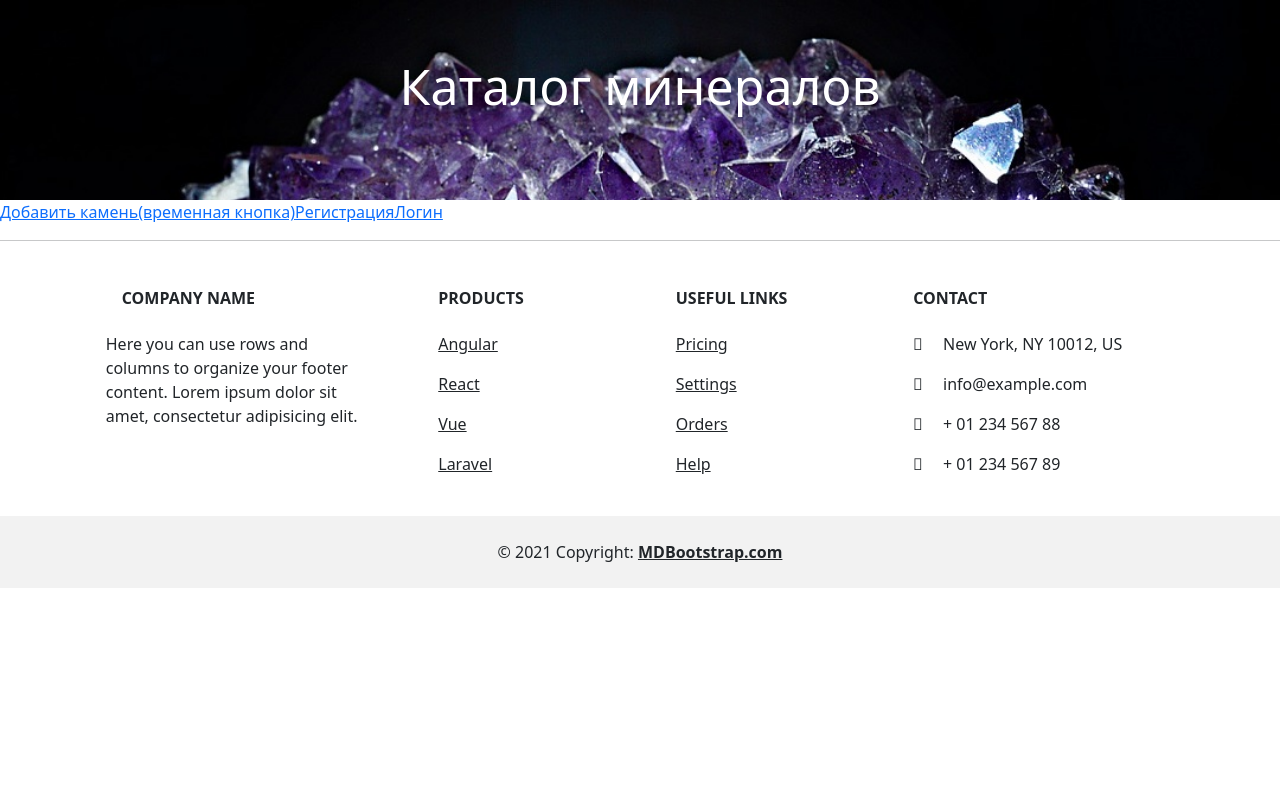
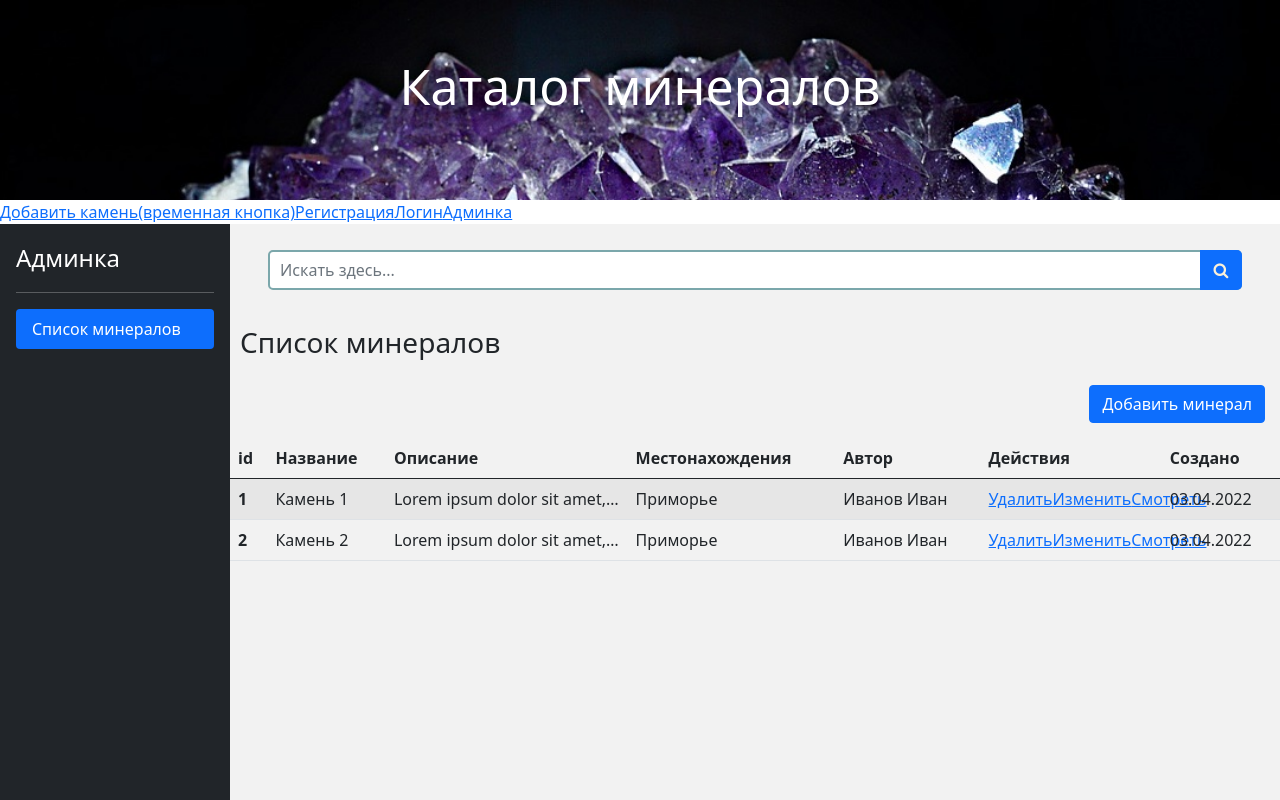
Before and after one commit to Qwaqu6ka/stone_collection_frontend, a Vue app: page /admin in a window 1280 px wide. Shown: the top 800 px of the page. Built offline with nearby package versions, Linux system fonts and the light colour scheme; some icons are missing.

Commit message:
добавил админ-панель

```diff
--- a/src/App.vue
+++ b/src/App.vue
@@ -8,7 +8,8 @@ import MainFooter from "@/components/MainFooter.vue";
     <MainHeader />
     <RouterLink to="/addStone">Добавить камень(временная кнопка)</RouterLink>
     <RouterLink to="/register">Регистрация</RouterLink>
-    <RouterLink to="login">Логин</RouterLink>
+    <RouterLink to="/login">Логин</RouterLink>
+    <RouterLink to="/admin">Админка</RouterLink>
     <RouterView />
     <MainFooter />
 </template>
--- a/src/components/StoneCard.vue
+++ b/src/components/StoneCard.vue
@@ -2,7 +2,7 @@
     <div class="card" @click="pushToId">
         <img
             class="card-img-top"
-            src="../assets/stone-example.jpg"
+            :src="'http://localhost:5001/' + card.img"
             alt="Card image cap"
         />
         <div class="card-body">
--- a/src/router/index.js
+++ b/src/router/index.js
@@ -2,6 +2,7 @@ import { createRouter, createWebHistory } from "vue-router";
 import HomeView from "../views/HomeView.vue";
 import RegisterView from "../views/RegisterView.vue";
 import LoginView from "../views/LoginView.vue";
+import AdminPanelView from "../views/AdminPanelView.vue";
 
 const router = createRouter({
     history: createWebHistory(import.meta.env.BASE_URL),
@@ -22,6 +23,11 @@ const router = createRouter({
             component: LoginView,
         },
         {
+            path: "/admin",
+            name: "admin",
+            component: AdminPanelView,
+        },
+        {
             path: "/stone/:id",
             name: "StoneDetailsView",
             // route level code-splitting
--- /dev/null
+++ b/src/views/AdminPanelView.vue
@@ -0,0 +1,124 @@
+<template>
+<div class="content" style="background-color: rgba(0, 0, 0, 0.05)">
+    <div class="sidebar">
+        <div class="h-100 d-flex flex-column flex-shrink-0 p-3 text-white bg-dark" style="width: 230px;">
+            <p class="d-flex align-items-center mb-3 mb-md-0 me-md-auto text-white text-decoration-none">
+                <span class="fs-4 justify-content-center">Админка</span>
+            </p>
+            <hr>
+            <ul class="nav nav-pills flex-column mb-auto">
+                <li class="nav-item">
+                    <a href="#" class="nav-link active" aria-current="page">
+                        Список минералов
+                    </a>
+                </li>
+            </ul>
+        </div>
+    </div>
+
+
+
+    <div class="main-content w-100">
+        <div class="p-3 text-black">
+            <div class="container">
+                <div class=" d-flex flex-wrap align-items-center justify-content-center justify-content-lg-start">
+                    <form class="search">
+                        <input type="search" class="form-control form-control-dark" placeholder="Искать здесь..." aria-label="Search">
+                        <button class="search_button" type="submit"></button>
+                    </form>
+                </div>
+            </div>
+
+        </div>
+
+        <h3 class="title__table">
+            Список минералов
+        </h3>
+        <div class="button__add d-flex flex-row justify-content-end" >
+            <button class="btn btn-primary addStone">
+                Добавить минерал
+            </button>
+        </div>
+
+        <table class="table table-striped">
+            <thead>
+            <tr>
+                <th scope="col">id</th>
+                <th scope="col">Название</th>
+                <th scope="col">Описание</th>
+                <th scope="col">Местонахождения</th>
+                <th scope="col">Автор</th>
+                <th scope="col">Действия</th>
+                <th scope="col">Создано</th>
+            </tr>
+            </thead>
+            <tbody>
+            <tr>
+                <th scope="row">1</th>
+                <td>Камень 1</td>
+                <td class="td-description">Lorem ipsum dolor sit amet, consectetur adipisicing elit. Deleniti, et, libero. Accusantium architecto atque culpa esse eum exercitationem ipsam nihil quasi, tempora tenetur totam, vel?</td>
+                <td>Приморье</td>
+                <td>Иванов Иван</td>
+                <td class="td__buttons">
+                    <a href="">Удалить</a>
+                    <a href="">Изменить</a>
+                    <a href="">Смотреть</a>
+                </td>
+                <td>03.04.2022</td>
+
+            </tr>
+            <tr>
+                <th scope="row">2</th>
+                <td>Камень 2</td>
+                <td class="td-description">Lorem ipsum dolor sit amet, consectetur adipisicing elit. Deleniti, et, libero. Accusantium architecto atque culpa esse eum exercitationem ipsam nihil quasi, tempora tenetur totam, vel?</td>
+                <td>Приморье</td>
+                <td>Иванов Иван</td>
+                <td class="td__buttons">
+                    <a href="">Удалить</a>
+                    <a href="">Изменить</a>
+                    <a href="">Смотреть</a>
+                </td>
+                <td>03.04.2022</td>
+            </tr>
+            </tbody>
+        </table>
+    </div>
+</div>
+</template>
+
+<style>
+.content {
+    min-height: calc(100vh - 0px);
+    display: flex;
+    flex-direction: row;
+    background-color: rgba(0, 0, 0, 0.05);;
+}
+
+.sidebar {
+    min-height: 100%;
+}
+
+.main-content {
+    min-height: 100%;
+}
+
+.title__table {
+    margin: 10px;
+}
+
+.button__add {
+    padding: 15px;
+}
+
+td {
+    max-width: 150px;
+}
+
+.td-description{
+    max-width: 200px;
+    padding: 10px; /* Поля вокруг текста */
+    white-space: nowrap; /* Текст не переносится */
+    overflow: hidden; /* Обрезаем всё за пределами блока */
+    text-overflow: ellipsis;
+}
+</style>
```
